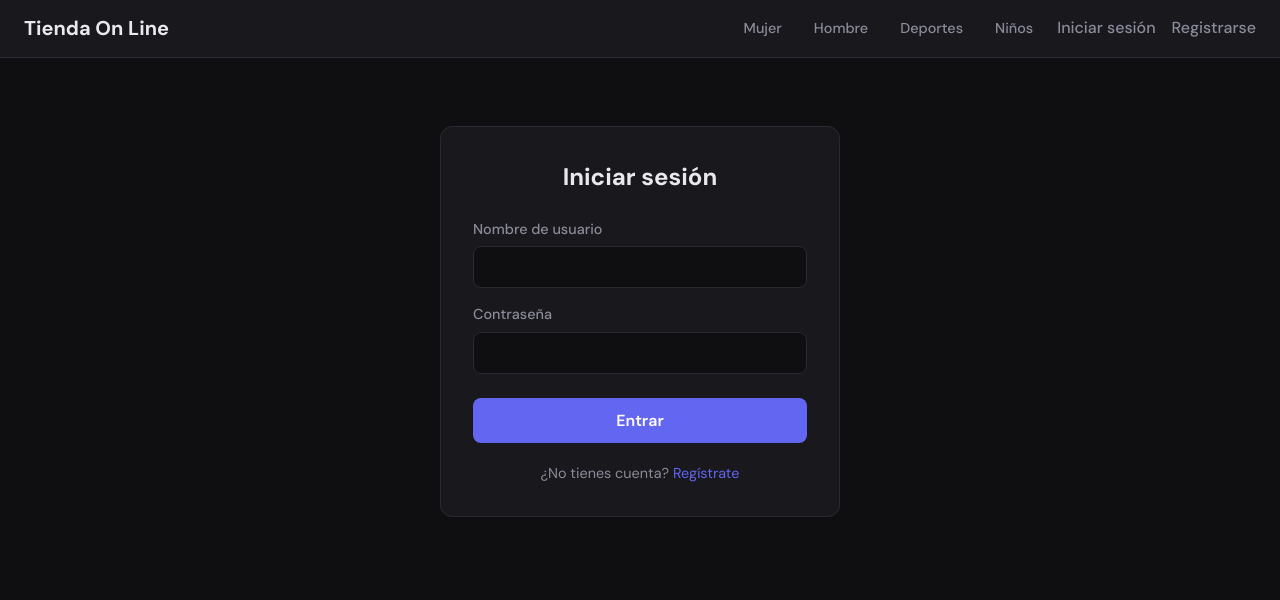
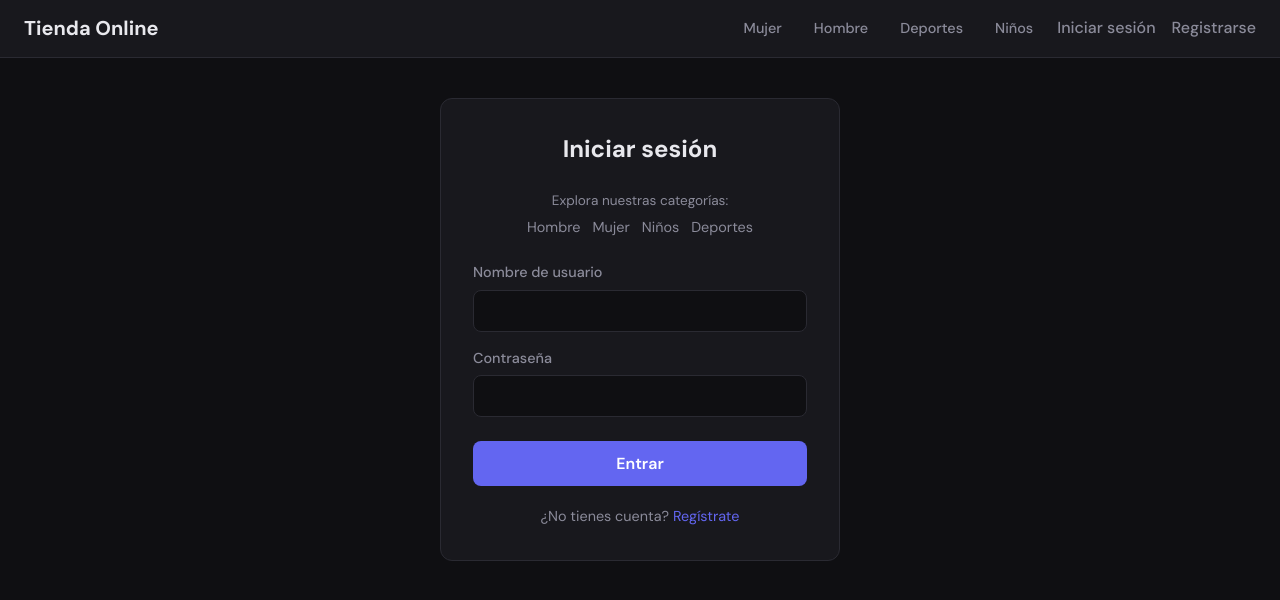
Before and after one commit to EstebanGarayCano/Actividad3-TrabajoK8S, a React (Vite) app in the folder Frontend/: page /login in a window 1280 px wide. Shown: the top 600 px of the page. Built offline with nearby package versions, Linux system fonts and the light colour scheme.

Commit message:
Actualizacion configuracion

```diff
--- a/Frontend/index.html
+++ b/Frontend/index.html
@@ -3,7 +3,7 @@
   <head>
     <meta charset="UTF-8" />
     <meta name="viewport" content="width=device-width, initial-scale=1.0" />
-    <title>Proyecto Esteban - Gestión de Usuarios</title>
+    <title>Tienda on Line</title>
     <link rel="preconnect" href="https://fonts.googleapis.com">
     <link rel="preconnect" href="https://fonts.gstatic.com" crossorigin>
     <link href="https://fonts.googleapis.com/css2?family=DM+Sans:ital,opsz,wght@0,9..40,400;0,9..40,500;0,9..40,600;0,9..40,700&display=swap" rel="stylesheet">
--- a/Frontend/src/components/Layout.jsx
+++ b/Frontend/src/components/Layout.jsx
@@ -13,7 +13,7 @@ export default function Layout() {
     <div className={styles.layout}>
       {isAuthenticated && <NotificacionesToast />}
       <header className={styles.header}>
-        <h1 className={styles.logo}>Tienda On Line</h1>
+        <h1 className={styles.logo}>Tienda Online</h1>
         <nav className={styles.nav}>
           <Link to="/mujer" className={isActive('/mujer') ? styles.menuLinkActive : styles.menuLink}>Mujer</Link>
           <Link to="/hombre" className={isActive('/hombre') ? styles.menuLinkActive : styles.menuLink}>Hombre</Link>
--- a/Frontend/src/pages/Auth.module.css
+++ b/Frontend/src/pages/Auth.module.css
@@ -20,6 +20,35 @@
   font-weight: 700;
   margin-bottom: 1.5rem;
   text-align: center;
+}
+
+.categoryNav {
+  margin-bottom: 1.5rem;
+  text-align: center;
+}
+
+.categoryLabel {
+  display: block;
+  font-size: 0.85rem;
+  color: var(--text-muted);
+  margin-bottom: 0.35rem;
+}
+
+.categoryLinks {
+  display: flex;
+  flex-wrap: wrap;
+  justify-content: center;
+  gap: 0.75rem;
+  font-size: 0.9rem;
+}
+
+.categoryLinks a {
+  color: var(--text-muted);
+}
+
+.categoryLinks a:hover {
+  color: var(--primary);
+  text-decoration: none;
 }
 
 .form {
--- a/Frontend/src/pages/Login.jsx
+++ b/Frontend/src/pages/Login.jsx
@@ -35,6 +35,15 @@ export default function Login() {
     <div className={styles.wrapper}>
       <div className={styles.card}>
         <h2 className={styles.title}>Iniciar sesión</h2>
+        <nav className={styles.categoryNav}>
+          <span className={styles.categoryLabel}>Explora nuestras categorías:</span>
+          <div className={styles.categoryLinks}>
+            <Link to="/hombre">Hombre</Link>
+            <Link to="/mujer">Mujer</Link>
+            <Link to="/ninos">Niños</Link>
+            <Link to="/deportes">Deportes</Link>
+          </div>
+        </nav>
         <form onSubmit={handleSubmit} className={styles.form}>
           <label className={styles.label}>
             Nombre de usuario
```
Also changed, not shown: 2 other files (tests, documents, lock files or other folders).
